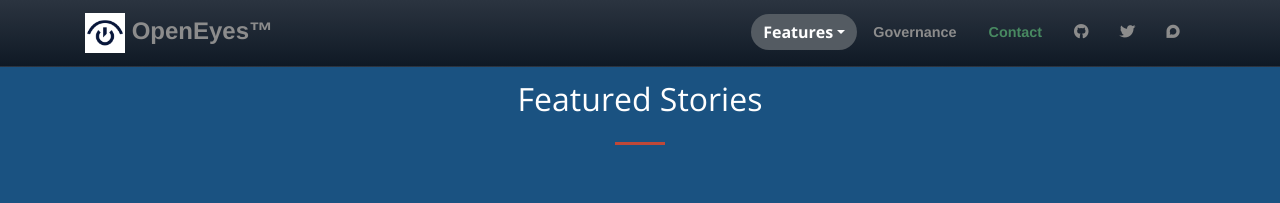
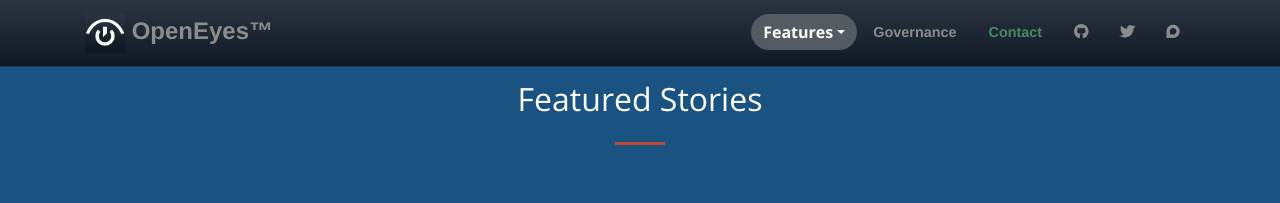
Before and after one commit to openeyes/openeyes.github.io, a Jekyll site: the page built from _pages/featured-stories.md, in a window 1280 px wide. Shown: the top 203 px of the page. Built offline with Jekyll 4.4.1, drawn with Linux system fonts in a browser that asks for light colours; nearby versions of some CDN libraries; some web fonts are replaced.

Commit message:
Update page-header.html

```diff
--- a/_includes/page-header.html
+++ b/_includes/page-header.html
@@ -2,7 +2,7 @@
     <!-- Navigation -->
     <nav class="navbar navbar-expand-lg navbar-light fixed-top bg-dark" id="mainNav" style="background-image: linear-gradient(#2B3440,#0F1925);">
       <div class="container">
-        <a class="navbar-brand js-scroll-trigger" href="{{ site.url }}#page-top"><img src="/img/logo.png" height="40"> OpenEyes™</a>
+        <a class="navbar-brand js-scroll-trigger" href="{{ site.url }}#page-top"><img src="/img/logo-neg.png" height="40"> OpenEyes™</a>
         <button class="navbar-toggler navbar-toggler-right" type="button" data-toggle="collapse" data-target="#navbarResponsive" aria-controls="navbarResponsive" aria-expanded="false" aria-label="Toggle navigation">
           <span class="navbar-toggler-icon"></span>
         </button>
```
